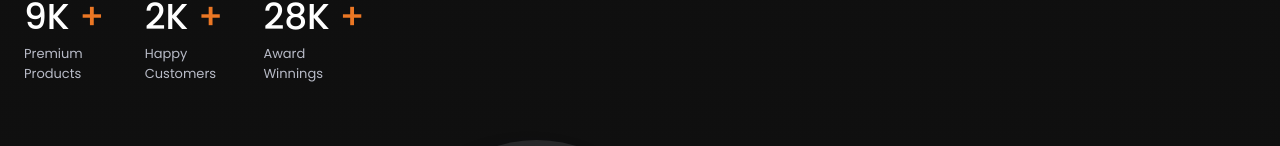
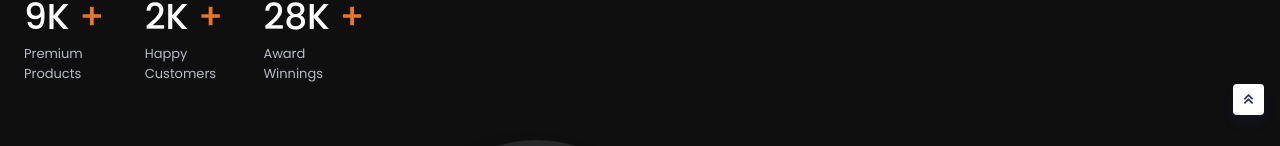
Before and after one commit to SarahKatherineFrancis/elite-properties-group, a plain HTML site: page index.html in a window 1280 px wide. Shown: the part 557-703 px from the top of the page. Drawn offline with nearby package versions, Linux system fonts and the light colour scheme.

Commit message:
added scroll-up button

```diff
--- a/css/style.css
+++ b/css/style.css
@@ -770,3 +770,24 @@ input, button {
 ::-webkit-scrollbar-thumb:hover {
   background: hsl(228, 8%, 54%);
 }
+
+/* Scroll up */
+.scrollup {
+  position: fixed;
+  right: 1rem;
+  bottom: 8rem;
+  background: var(--container-color);
+  box-shadow: 0 8px 12px hsla(228, 66%, 45%, .1);
+  display: inline-flex;
+  padding: .35rem;
+  border-radius: .25rem;
+  color: var(--title-color);
+  font-size: 1.25rem;
+  z-index: var(--z-tooltip);
+  transition: .3s;
+}
+
+.scrollup:hover {
+  transform: translateY(-.25rem);
+  color: var(--first-color);
+}
--- a/index.html
+++ b/index.html
@@ -597,5 +597,10 @@
         </div>
       </div>
     </footer>
+
+    <!-- Scroll up -->
+    <a href="#" class="scrollup" id="scroll-up">
+      <i class='bx bx-chevrons-up'></i>
+    </a>
   </body>
 </html>
```
